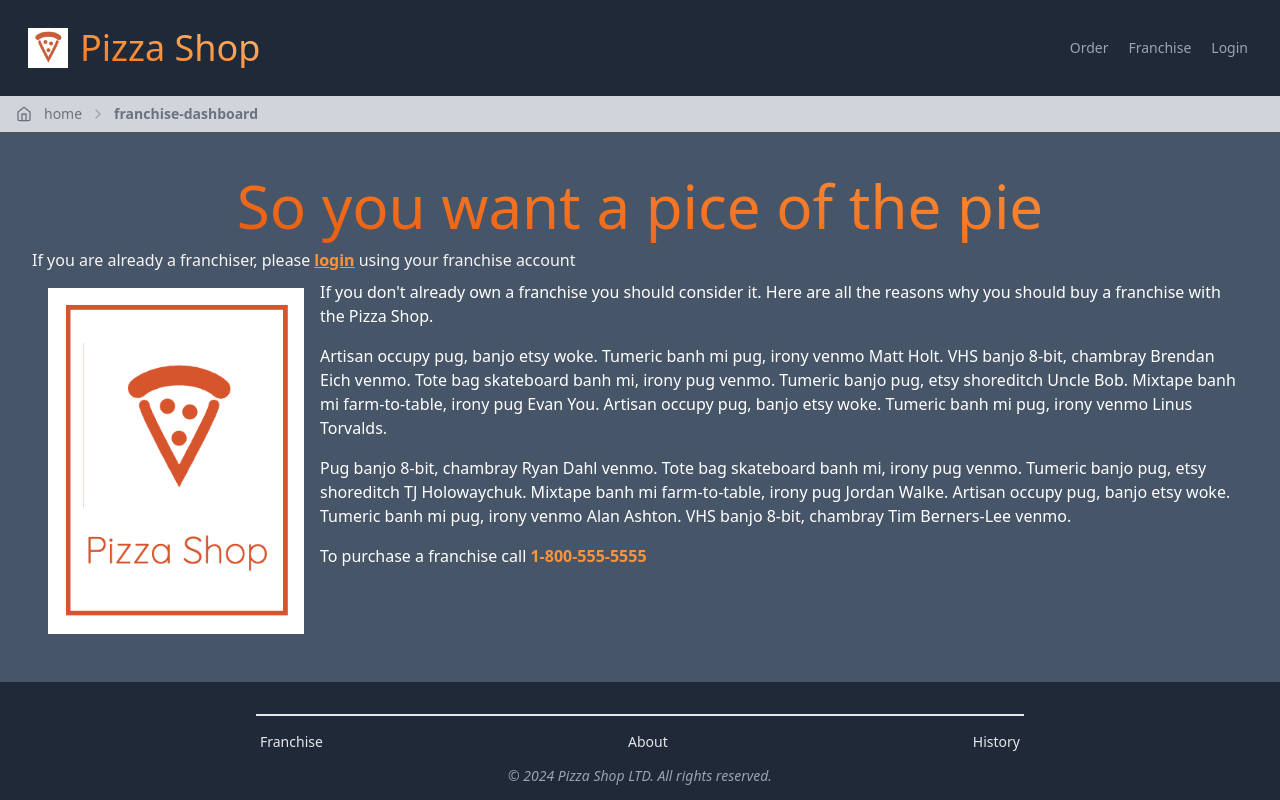
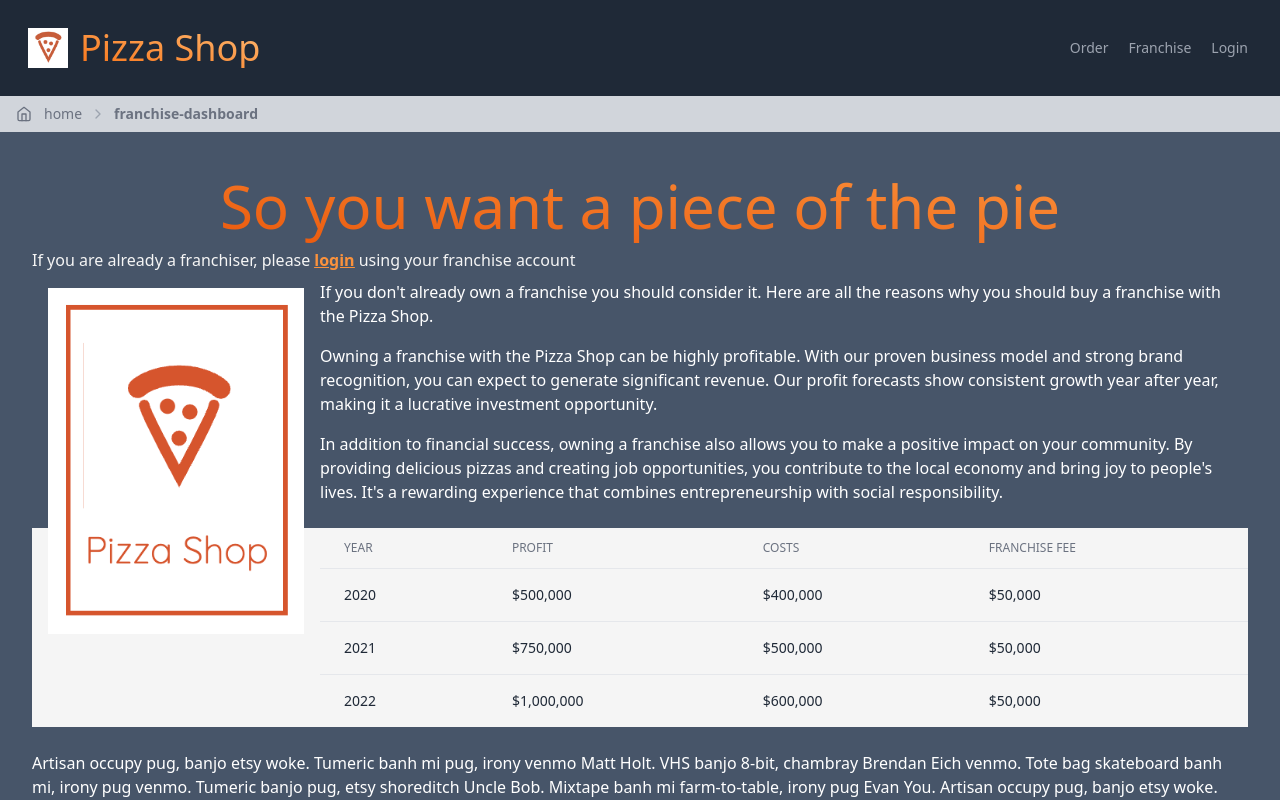
Before and after one commit to zacherikson/jwt-pizza, a React (Vite) app: page /franchise-dashboard in a window 1280 px wide. Shown: the top 800 px of the page. Built offline with nearby package versions, Linux system fonts and the light colour scheme; a web font is replaced by a local one.

Commit message:
enhance(franchise) sell

```diff
--- a/src/views/franciseDashboard.jsx
+++ b/src/views/franciseDashboard.jsx
@@ -26,39 +26,7 @@ export default function FranchiseDashboard() {
   }
 
   if (user?.role !== 'franchise') {
-    return (
-      <View title='So you want a pice of the pie'>
-        <div className='text-left'>
-          <div className='text-neutral-100'>
-            If you are already a franchiser, please
-            <span className='font-semibold mx-1 text-orange-400 underline'>
-              <NavLink to='/franchise-dashboard/login'>login</NavLink>
-            </span>
-            using your franchise account
-          </div>
-          <div>
-            <img src='/pizza-shop-logo.png' className='w-64 m-4 float-left' />
-            <p className='py-2 text-white'>
-              If you don't already own a franchise you should consider it. Here are all the reasons why you should buy a franchise with the Pizza
-              Shop.
-            </p>
-            <p className='py-2 text-white'>
-              Artisan occupy pug, banjo etsy woke. Tumeric banh mi pug, irony venmo Matt Holt. VHS banjo 8-bit, chambray Brendan Eich venmo. Tote bag
-              skateboard banh mi, irony pug venmo. Tumeric banjo pug, etsy shoreditch Uncle Bob. Mixtape banh mi farm-to-table, irony pug Evan You.
-              Artisan occupy pug, banjo etsy woke. Tumeric banh mi pug, irony venmo Linus Torvalds.
-            </p>
-            <p className='py-2 text-white'>
-              Pug banjo 8-bit, chambray Ryan Dahl venmo. Tote bag skateboard banh mi, irony pug venmo. Tumeric banjo pug, etsy shoreditch TJ
-              Holowaychuk. Mixtape banh mi farm-to-table, irony pug Jordan Walke. Artisan occupy pug, banjo etsy woke. Tumeric banh mi pug, irony
-              venmo Alan Ashton. VHS banjo 8-bit, chambray Tim Berners-Lee venmo.
-            </p>
-            <p className='py-2 text-white'>
-              To purchase a franchise call <span className='font-semibold text-orange-400'>1-800-555-5555</span>
-            </p>
-          </div>
-        </div>
-      </View>
-    );
+    return whyFranchise();
   }
 
   return (
@@ -134,3 +102,96 @@ export default function FranchiseDashboard() {
     </View>
   );
 }
+
+function whyFranchise() {
+  return (
+    <View title='So you want a piece of the pie'>
+      <div className='text-left'>
+        <div className='text-neutral-100'>
+          If you are already a franchiser, please
+          <span className='font-semibold mx-1 text-orange-400 underline'>
+            <NavLink to='/franchise-dashboard/login'>login</NavLink>
+          </span>
+          using your franchise account
+        </div>
+        <div>
+          <img src='/pizza-shop-logo.png' className='w-64 m-4 float-left' />
+          <p className='py-2 text-white'>
+            If you don't already own a franchise you should consider it. Here are all the reasons why you should buy a franchise with the Pizza Shop.
+          </p>
+          <p className='py-2 text-white'>
+            Owning a franchise with the Pizza Shop can be highly profitable. With our proven business model and strong brand recognition, you can
+            expect to generate significant revenue. Our profit forecasts show consistent growth year after year, making it a lucrative investment
+            opportunity.
+          </p>
+          <p className='py-2 text-white'>
+            In addition to financial success, owning a franchise also allows you to make a positive impact on your community. By providing delicious
+            pizzas and creating job opportunities, you contribute to the local economy and bring joy to people's lives. It's a rewarding experience
+            that combines entrepreneurship with social responsibility.
+          </p>
+          <div className='bg-neutral-100 overflow-clip my-4'>
+            <div className='flex flex-col'>
+              <div className='-m-1.5 overflow-x-auto'>
+                <div className='p-1.5 min-w-full inline-block align-middle'>
+                  <div className='overflow-hidden'>
+                    <table className='min-w-full divide-y divide-gray-200 dark:divide-neutral-700'>
+                      <thead>
+                        <tr>
+                          <th scope='col' className='px-6 py-3 text-start text-xs font-medium text-gray-500 uppercase dark:text-neutral-500'>
+                            Year
+                          </th>
+                          <th scope='col' className='px-6 py-3 text-start text-xs font-medium text-gray-500 uppercase dark:text-neutral-500'>
+                            Profit
+                          </th>
+                          <th scope='col' className='px-6 py-3 text-start text-xs font-medium text-gray-500 uppercase dark:text-neutral-500'>
+                            Costs
+                          </th>
+                          <th scope='col' className='px-6 py-3 text-start text-xs font-medium text-gray-500 uppercase dark:text-neutral-500'>
+                            Franchise Fee
+                          </th>
+                        </tr>
+                      </thead>
+                      <tbody className='divide-y divide-gray-200 dark:divide-neutral-700'>
+                        <tr>
+                          <td className='px-6 py-4 whitespace-nowrap text-sm font-medium text-gray-800 dark:text-neutral-200'>2020</td>
+                          <td className='px-6 py-4 whitespace-nowrap text-sm text-gray-800 dark:text-neutral-200'>$500,000</td>
+                          <td className='px-6 py-4 whitespace-nowrap text-sm text-gray-800 dark:text-neutral-200'>$400,000</td>
+                          <td className='px-6 py-4 whitespace-nowrap text-sm text-gray-800 dark:text-neutral-200'>$50,000</td>
+                        </tr>
+                        <tr>
+                          <td className='px-6 py-4 whitespace-nowrap text-sm font-medium text-gray-800 dark:text-neutral-200'>2021</td>
+                          <td className='px-6 py-4 whitespace-nowrap text-sm text-gray-800 dark:text-neutral-200'>$750,000</td>
+                          <td className='px-6 py-4 whitespace-nowrap text-sm text-gray-800 dark:text-neutral-200'>$500,000</td>
+                          <td className='px-6 py-4 whitespace-nowrap text-sm text-gray-800 dark:text-neutral-200'>$50,000</td>
+                        </tr>
+                        <tr>
+                          <td className='px-6 py-4 whitespace-nowrap text-sm font-medium text-gray-800 dark:text-neutral-200'>2022</td>
+                          <td className='px-6 py-4 whitespace-nowrap text-sm text-gray-800 dark:text-neutral-200'>$1,000,000</td>
+                          <td className='px-6 py-4 whitespace-nowrap text-sm text-gray-800 dark:text-neutral-200'>$600,000</td>
+                          <td className='px-6 py-4 whitespace-nowrap text-sm text-gray-800 dark:text-neutral-200'>$50,000</td>
+                        </tr>
+                      </tbody>
+                    </table>
+                  </div>
+                </div>
+              </div>
+            </div>
+          </div>
+          <p className='py-2 text-white'>
+            Artisan occupy pug, banjo etsy woke. Tumeric banh mi pug, irony venmo Matt Holt. VHS banjo 8-bit, chambray Brendan Eich venmo. Tote bag
+            skateboard banh mi, irony pug venmo. Tumeric banjo pug, etsy shoreditch Uncle Bob. Mixtape banh mi farm-to-table, irony pug Evan You.
+            Artisan occupy pug, banjo etsy woke. Tumeric banh mi pug, irony venmo Linus Torvalds.
+          </p>
+          <p className='py-2 text-white'>
+            Pug banjo 8-bit, chambray Ryan Dahl venmo. Tote bag skateboard banh mi, irony pug venmo. Tumeric banjo pug, etsy shoreditch TJ
+            Holowaychuk. Mixtape banh mi farm-to-table, irony pug Jordan Walke. Artisan occupy pug, banjo etsy woke. Tumeric banh mi pug, irony venmo
+            Alan Ashton. VHS banjo 8-bit, chambray Tim Berners-Lee venmo.
+          </p>
+          <p className='py-2 text-white'>
+            To purchase a franchise call <span className='font-semibold text-orange-400'>1-800-555-5555</span>
+          </p>
+        </div>
+      </div>
+    </View>
+  );
+}
--- a/src/views/login.jsx
+++ b/src/views/login.jsx
@@ -1,4 +1,4 @@
-import React from 'react';
+import React, { useEffect } from 'react';
 import { CloseEyeIcon, PersonIcon, EmailIcon } from '../icons';
 import Button from '../components/button';
 import { login } from '../api/api';
@@ -11,6 +11,11 @@ export default function Login() {
 
   const location = useLocation();
   const navigate = useNavigate();
+  const emailRef = React.useRef();
+
+  useEffect(() => {
+    emailRef.current.focus();
+  }, []);
 
   function submit(event) {
     event.preventDefault();
@@ -32,6 +37,7 @@ export default function Login() {
               <input
                 type='email'
                 value={email}
+                ref={emailRef}
                 onChange={(e) => setEmail(e.target.value)}
                 id='hs-cover-with-gradient-form-email-1'
                 className='py-3 ps-11 pe-4 block w-full bg-white/10 border-white/20 text-white placeholder:text-white rounded-lg text-sm focus:border-white/30 focus:ring-white/30 sm:p-4 sm:ps-11'
```
